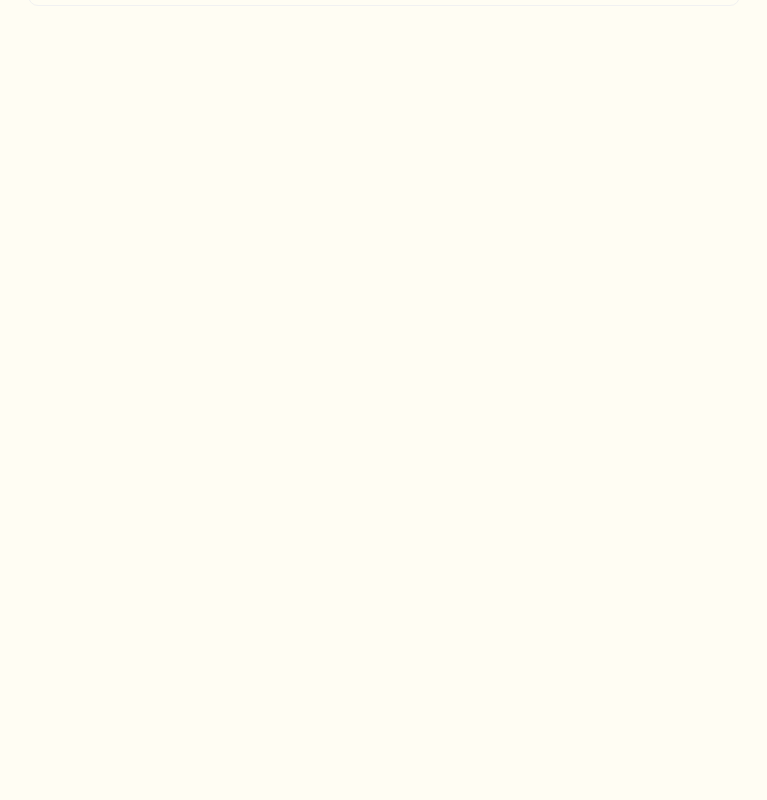
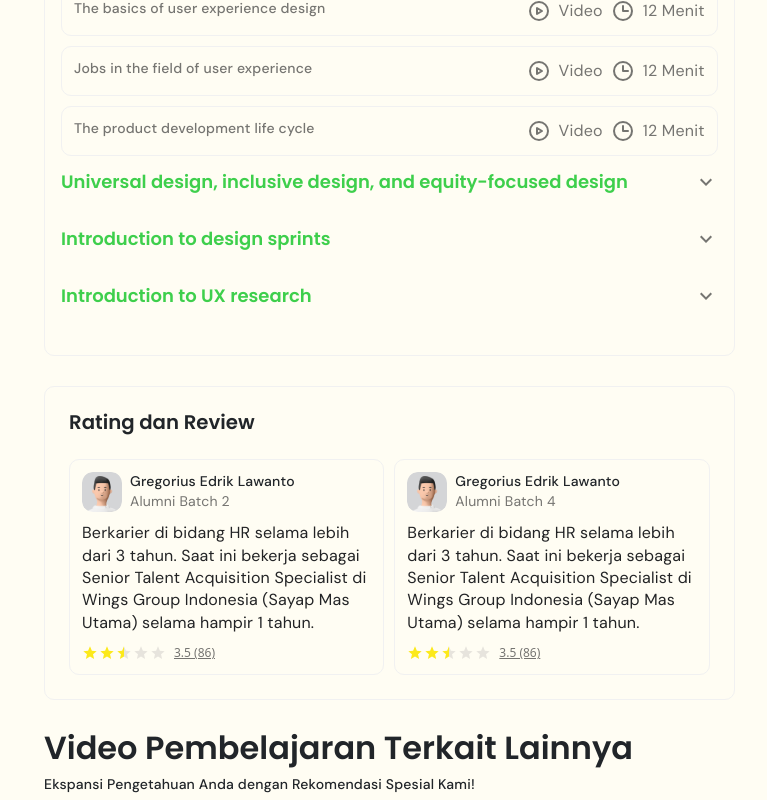
Before and after one commit to esajayantika/E-Course-VideoBelajar, a React (Vite) app: page /detail in a window 1280 px wide. Shown: the part 1300-2100 px from the top of the page, without its empty margins (74-841 px from the left). Before the commit the page ends 1350 px from the top, so only its background shows below. Built offline with nearby package versions, Linux system fonts and the light colour scheme.

Commit message:
feat: final slicing detailpage

```diff
--- a/src/Pages/DetailPage.jsx
+++ b/src/Pages/DetailPage.jsx
@@ -11,15 +11,18 @@ import DropDown from "../assets/Icondropdown.svg";
 import DropUp from "../assets/HomeAsset/Chevron_Up.svg";
 import Video from "../assets/HomeAsset/Play_Circle.svg";
 import Duration from "../assets/HomeAsset/Clock.svg";
+import CourseCard from "../component/Organism/CourseCard";
+import Footer from "../component/Organism/Footer";
 
 function DetailPage() {
   const [courses, setCourses] = useState(courseCollection);
 
   return (
     <>
+      <div className="detail-page">
         <HeroDetail kelas={courses[2].kelas} imageSrc={courses[2].imageSrc} />
         <div className="row body-detail">
-        <div className="col-lg-8 col-md-7 col-12 mb-4 g-3 order-2 order-lg-1">
+          <div className="col-lg-8 col-md-7 col-12 mb-4 g-3 order-2 order-lg-1" style={{ gap: "var(--gap-xl)" }}>
             <div className="deskripsi-kelas mb-4">
               <h3 className="heading-5">Deskripsi</h3>
               <p className="body-medium-regular">
@@ -29,6 +32,7 @@ function DetailPage() {
                 mendapatkan umpan balik.
               </p>
             </div>
+            <div className="mentor-card">
               <PreviewCard heading={"Belajar Bersama Tutor Profesional"}>
                 <PersonalCard
                   name={"Gregorius Edrik Lawanto"}
@@ -45,40 +49,81 @@ function DetailPage() {
                   }
                 />
               </PreviewCard>
+            </div>
 
             <div className="materi">
               <h5 className="heading-5">Kamu Akan Mempelajari</h5>
               <div className="materi-group">
                 <button className="menu-materi">
-                <span className="heading-6" style={{ color: "var(--main-primary)" }}>
+                  <span className=" judul-materi heading-6" style={{ color: "var(--main-primary)" }}>
                     Introduction to Course 1: Foundations of User Experience Design
                   </span>
-                <img src={DropUp} alt="dropup-icon" />
+                  <img className="icon-menu" src={DropUp} alt="dropup-icon" />
                 </button>
                 <div className="konten-materi">
                   <div className="konten">
-                  <p className="body-large-regular">The basics of user experience design</p>{" "}
+                    <p className="body-medium-medium">The basics of user experience design</p>{" "}
                     <div className="tipe-konten">
-                    <img src={Video} alt="type-content" /> <span>Video</span> <img src={Duration} alt="duration" />
-                    <span>12 Menit</span>
+                      <img src={Video} alt="type-content" /> <p className="body-medium-regular">Video</p> <img src={Duration} alt="duration" />
+                      <p className="body-medium-regular">12 Menit</p>
                     </div>
                   </div>
                   <div className="konten">
-                  <p className="body-large-regular">Jobs in the field of user experience</p>{" "}
+                    <p className="body-medium-medium">Jobs in the field of user experience</p>{" "}
                     <div className="tipe-konten">
-                    <img src={Video} alt="type-content" /> <span>Video</span> <img src={Duration} alt="duration" />
-                    <span>12 Menit</span>
+                      <img src={Video} alt="type-content" /> <p className="body-medium-regular">Video</p> <img src={Duration} alt="duration" />
+                      <p className="body-medium-regular">12 Menit</p>
                     </div>
                   </div>
                   <div className="konten">
-                  <p className="body-large-regular">The product development life cycle</p>{" "}
+                    <p className="body-medium-medium">The product development life cycle</p>{" "}
                     <div className="tipe-konten">
-                    <img src={Video} alt="type-content" /> <span>Video</span> <img src={Duration} alt="duration" />
-                    <span>12 Menit</span>
+                      <img src={Video} alt="type-content" /> <p className="body-medium-regular">Video</p> <img src={Duration} alt="duration" />
+                      <p className="body-medium-regular">12 Menit</p>
                     </div>
                   </div>
                 </div>
+                <button className="menu-materi">
+                  <span className=" judul-materi heading-6" style={{ color: "var(--main-primary)" }}>
+                    Universal design, inclusive design, and equity-focused design
+                  </span>
+                  <img className="icon-menu" src={DropDown} alt="dropup-icon" />
+                </button>
+                <button className="menu-materi">
+                  <span className=" judul-materi heading-6" style={{ color: "var(--main-primary)" }}>
+                    Introduction to design sprints
+                  </span>
+                  <img className="icon-menu" src={DropDown} alt="dropup-icon" />
+                </button>
+                <button className="menu-materi">
+                  <span className=" judul-materi heading-6" style={{ color: "var(--main-primary)" }}>
+                    Introduction to UX research
+                  </span>
+                  <img className="icon-menu" src={DropDown} alt="dropup-icon" />
+                </button>
               </div>
+            </div>
+            <div className="mentor-card">
+              <PreviewCard heading={"Rating dan Review"}>
+                <PersonalCard
+                  name={"Gregorius Edrik Lawanto"}
+                  position={"Alumni Batch 2"}
+                  desc={"Berkarier di bidang HR selama lebih dari 3 tahun. Saat ini bekerja sebagai Senior Talent Acquisition Specialist di Wings Group Indonesia (Sayap Mas Utama) selama hampir 1 tahun."}
+                  showRating
+                />
+                <PersonalCard
+                  name={"Gregorius Edrik Lawanto"}
+                  position={"Alumni Batch 4"}
+                  desc={"Berkarier di bidang HR selama lebih dari 3 tahun. Saat ini bekerja sebagai Senior Talent Acquisition Specialist di Wings Group Indonesia (Sayap Mas Utama) selama hampir 1 tahun."}
+                  showRating
+                />
+              </PreviewCard>
+            </div>
+            <div className="courses-title">
+              <h1 className="heading-3" style={{ lineHeight: "1.1" }}>
+                Video Pembelajaran Terkait Lainnya
+              </h1>
+              <h3 className="body-medium-medium">Ekspansi Pengetahuan Anda dengan Rekomendasi Spesial Kami!</h3>
             </div>
           </div>
           <div className="col-lg-4 col-md-5 col-12 g-3 order-1 order-lg-2" style={{ padding: "0px" }}>
@@ -87,6 +132,14 @@ function DetailPage() {
             </CheckoutCard>
           </div>
         </div>
+        <div className="courses-grid">
+          {/* Read all Array courseCollection.json */}
+          {courses.slice(0, 3).map((course) => (
+            <CourseCard key={course.id} price={course.price} imageSrc={course.imageSrc} kelas={course.kelas} name={"Jenna Ortega"} position={"Senior Accountant"} company={"Gojek"} />
+          ))}
+        </div>
+        <Footer />
+      </div>
     </>
   );
 }
--- a/src/styles/detail.css
+++ b/src/styles/detail.css
@@ -12,6 +12,9 @@
   border: 1px solid var(--border-2);
   border-radius: var(--radius-lg);
 }
+.mentor-card {
+  margin-bottom: 30px;
+}
 .materi {
   display: flex;
   flex-direction: column;
@@ -20,18 +23,37 @@
   gap: var(--gap-xl);
   border: 1px solid var(--border-2);
   border-radius: var(--radius-lg);
+  margin-bottom: 30px;
 }
 .materi-group {
+  width: 100%;
   gap: var(--gap-xl);
 }
 .menu-materi {
   display: flex;
+  align-items: center;
   justify-content: space-between;
+  width: 100%;
+  min-width: 0;
   background: none;
   border: none;
   cursor: pointer;
   gap: var(--gap-md);
   padding: 0;
+  margin-bottom: 30px;
+  margin-top: 12px;
+}
+.judul-materi {
+  text-align: start;
+  white-space: nowrap;
+  overflow: hidden;
+  text-overflow: ellipsis;
+  min-width: 0;
+  flex: 1;
+  margin-right: 8px;
+}
+.icon-menu {
+  flex-shrink: 0;
 }
 .konten-materi {
   display: flex;
@@ -42,4 +64,38 @@
 .konten {
   display: flex;
   justify-content: space-between;
+  padding: var(--space-3);
+  border: 1px solid var(--border-2);
+  border-radius: var(--radius-lg);
 }
+.tipe-konten {
+  display: none;
+}
+/* judul kategori courses */
+.courses-title {
+  display: flex;
+  flex-direction: column;
+  width: 100%;
+  gap: var(--gap-lg);
+}
+.detail-page {
+  width: 100%;
+  max-width: 1200px;
+  margin: 0 auto;
+  padding: 0 var(--space-4);
+}
+
+@media (min-width: 992px) {
+  .tipe-konten {
+    display: flex;
+    align-items: center;
+    justify-content: center;
+    gap: var(--gap-md);
+  }
+  .courses-grid {
+    display: grid;
+    grid-template-columns: repeat(3, 1fr);
+    gap: 15px;
+    align-items: stretch;
+  }
+}
```
Lines whose indentation alone changed are shown as unchanged.
